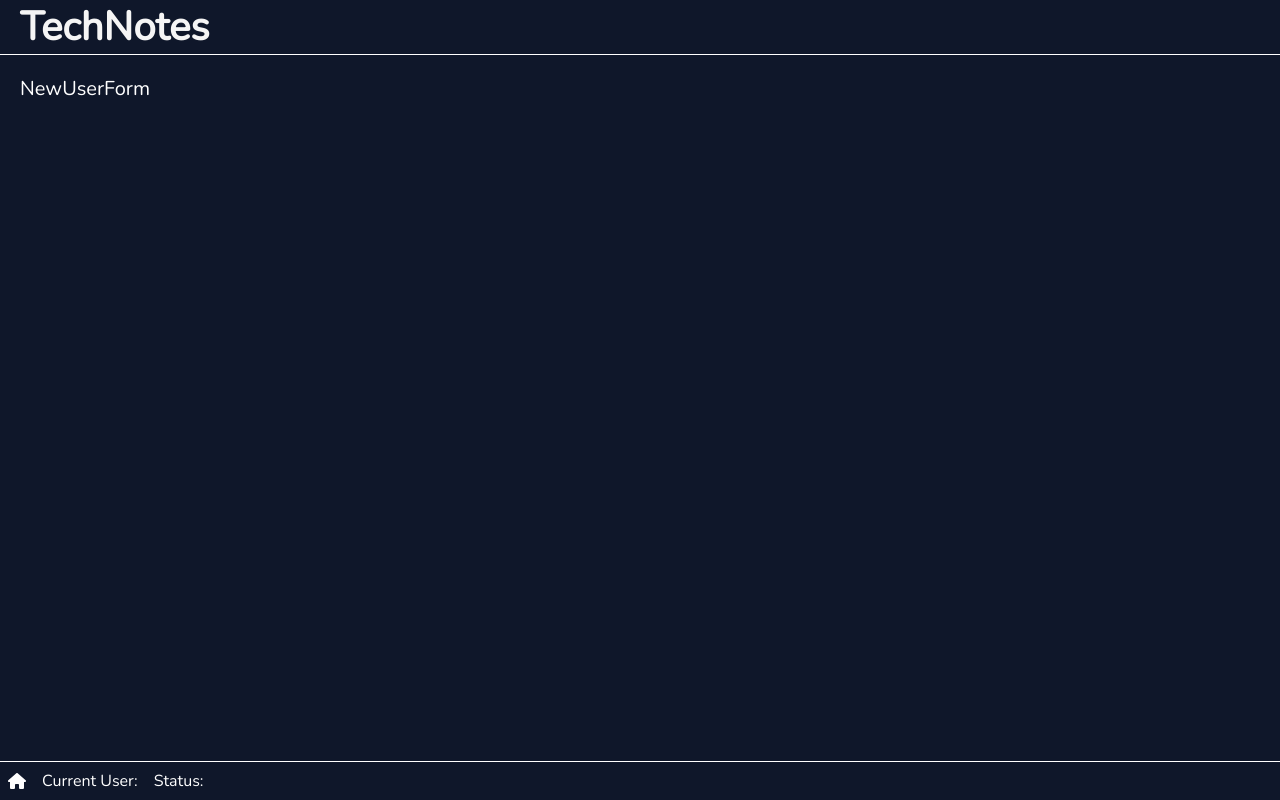
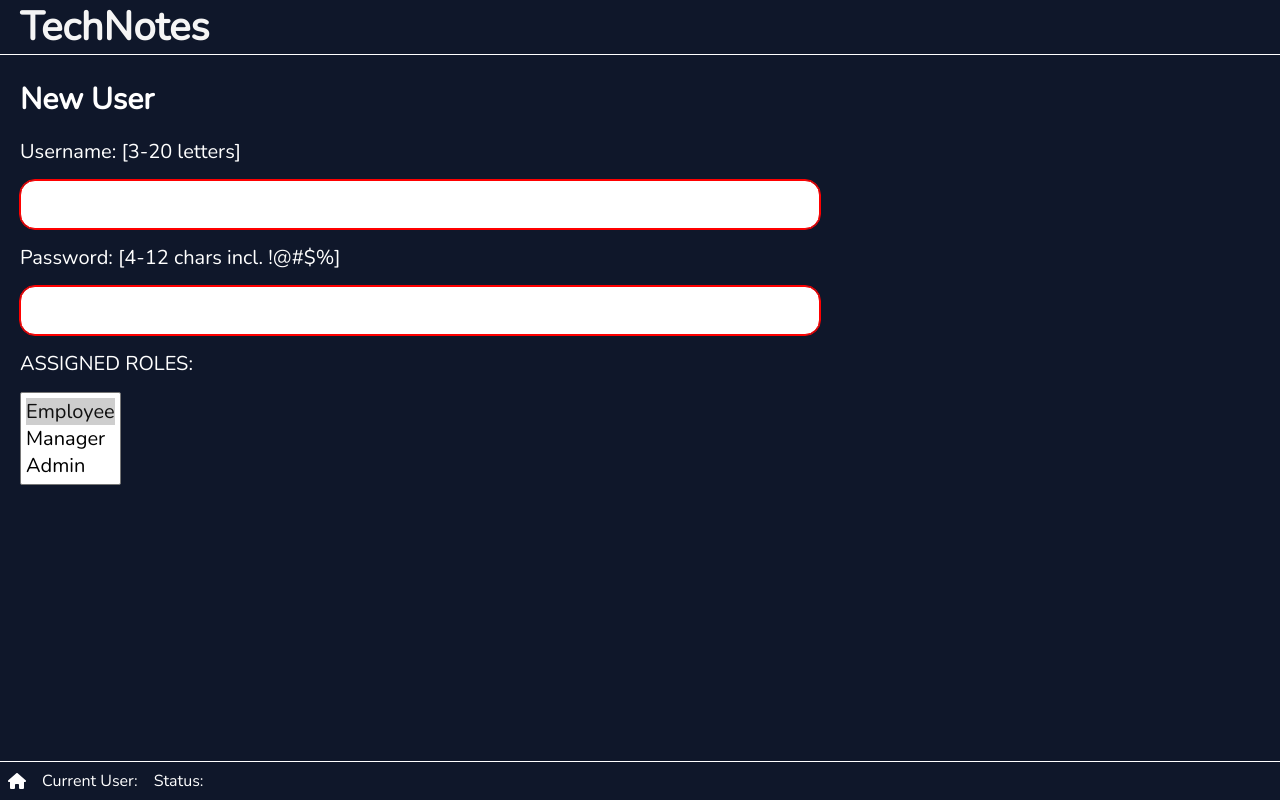
Before and after one commit to R-Villar/MERN-Notes, a React (Vite) app in the folder client/: page /dash/users/new in a window 1280 px wide. Built offline with nearby package versions, Linux system fonts and the light colour scheme.

Commit message:
add new user form.

```diff
--- /dev/null
+++ b/client/src/config/roles.js
@@ -0,0 +1,5 @@
+export const ROLES = {
+	Employee: "Employee",
+	Manager: "Manager",
+	Admin: "Admin",
+};
--- a/client/src/features/users/NewUserForm.jsx
+++ b/client/src/features/users/NewUserForm.jsx
@@ -1,5 +1,128 @@
+import { useState, useEffect } from "react";
+import { useAddNewUserMutation } from "./usersApiSlice";
+import { useNavigate } from "react-router-dom";
+import { FontAwesomeIcon } from "@fortawesome/react-fontawesome";
+import { faSave } from "@fortawesome/free-solid-svg-icons";
+import { ROLES } from "../../config/roles";
+
+const USER_REGEX = /^[A-z]{3,20}$/;
+const PWD_REGEX = /^[A-z0-9!@#$%]{4,12}$/;
+
 export const NewUserForm = () => {
-  return (
-    <div>NewUserForm</div>
-  )
-}
+	const [addNewUser, { isLoading, isSuccess, isError, error }] = useAddNewUserMutation();
+
+	const navigate = useNavigate();
+
+	const [username, setUsername] = useState("");
+	const [validUsername, setValidUsername] = useState(false);
+	const [password, setPassword] = useState("");
+	const [validPassword, setValidPassword] = useState(false);
+	const [roles, setRoles] = useState(["Employee"]);
+
+	useEffect(() => {
+		setValidUsername(USER_REGEX.test(username));
+	}, [username]);
+
+	useEffect(() => {
+		setValidPassword(PWD_REGEX.test(password));
+	}, [password]);
+
+	useEffect(() => {
+		if (isSuccess) {
+			setUsername("");
+			setPassword("");
+			setRoles([]);
+			navigate("/dash/users");
+		}
+	}, [isSuccess, navigate]);
+
+	const onUsernameChanged = (e) => setUsername(e.target.value);
+	const onPasswordChanged = (e) => setPassword(e.target.value);
+
+	const onRolesChanged = (e) => {
+		const values = Array.from(
+			e.target.selectedOptions, //HTMLCollection
+			(option) => option.value
+		);
+		setRoles(values);
+	};
+
+	const canSave = [roles.length, validUsername, validPassword].every(Boolean) && !isLoading;
+
+	const onSaveUserClicked = async (e) => {
+		e.preventDefault();
+		if (canSave) {
+			await addNewUser({ username, password, roles });
+		}
+	};
+
+	const options = Object.values(ROLES).map((role) => {
+		return (
+			<option key={role} value={role}>
+				{" "}
+				{role}
+			</option>
+		);
+	});
+
+	const errClass = isError ? "errmsg" : "offscreen";
+	const validUserClass = !validUsername ? "form__input--incomplete" : "";
+	const validPwdClass = !validPassword ? "form__input--incomplete" : "";
+	const validRolesClass = !roles.length ? "form__input--incomplete" : "";
+
+	return (
+		<>
+			<p className={errClass}>{error?.data?.message}</p>
+
+			<form className='form' onSubmit={onSaveUserClicked}>
+				<div className='form__title-row'>
+					<h2>New User</h2>
+					<div className='form__action-buttons'>
+						<button className='icon-button' title='Save' disabled={!canSave}>
+							<FontAwesomeIcon icon={faSave} />
+						</button>
+					</div>
+				</div>
+				<label className='form__label' htmlFor='username'>
+					Username: <span className='nowrap'>[3-20 letters]</span>
+				</label>
+				<input
+					className={`form__input ${validUserClass}`}
+					id='username'
+					name='username'
+					type='text'
+					autoComplete='off'
+					value={username}
+					onChange={onUsernameChanged}
+				/>
+
+				<label className='form__label' htmlFor='password'>
+					Password: <span className='nowrap'>[4-12 chars incl. !@#$%]</span>
+				</label>
+				<input
+					className={`form__input ${validPwdClass}`}
+					id='password'
+					name='password'
+					type='password'
+					value={password}
+					onChange={onPasswordChanged}
+				/>
+
+				<label className='form__label' htmlFor='roles'>
+					ASSIGNED ROLES:
+				</label>
+				<select
+					id='roles'
+					name='roles'
+					className={`form__select ${validRolesClass}`}
+					multiple={true}
+					size='3'
+					value={roles}
+					onChange={onRolesChanged}
+				>
+					{options}
+				</select>
+			</form>
+		</>
+	);
+};
```
